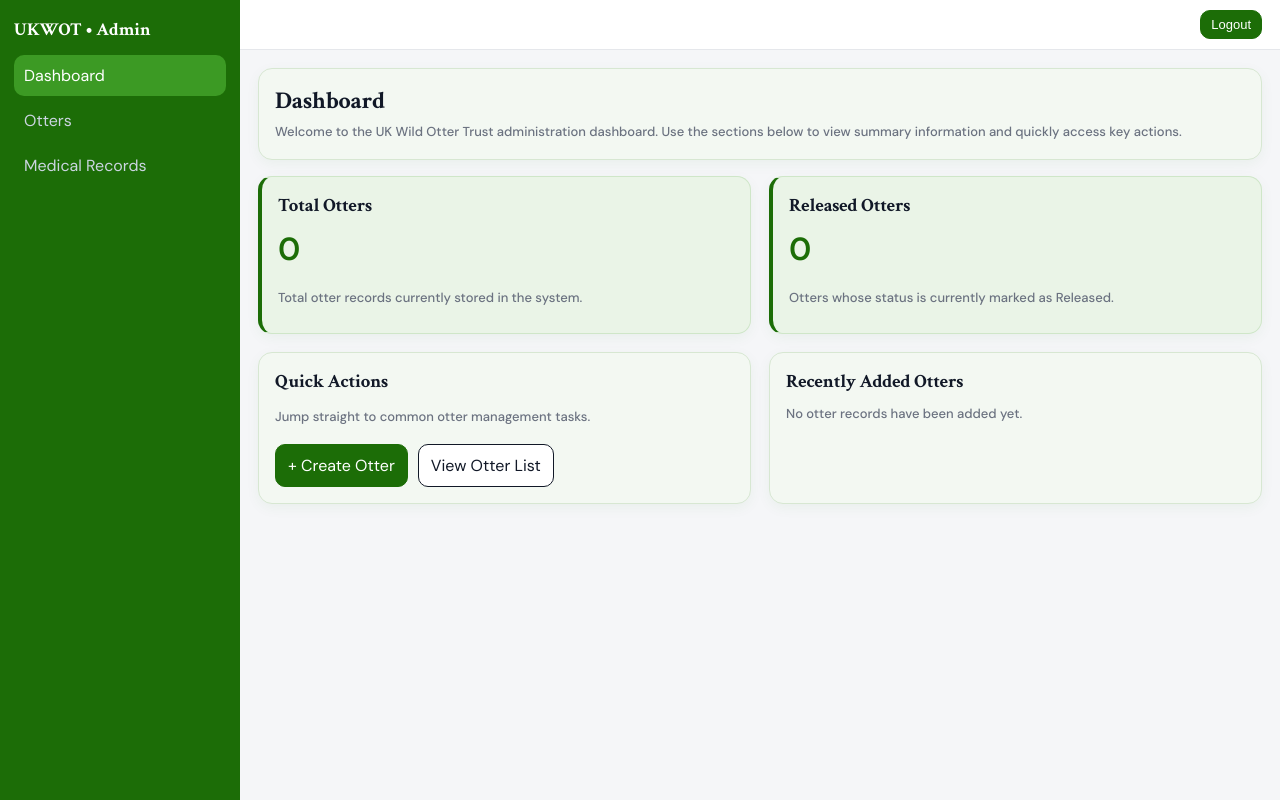
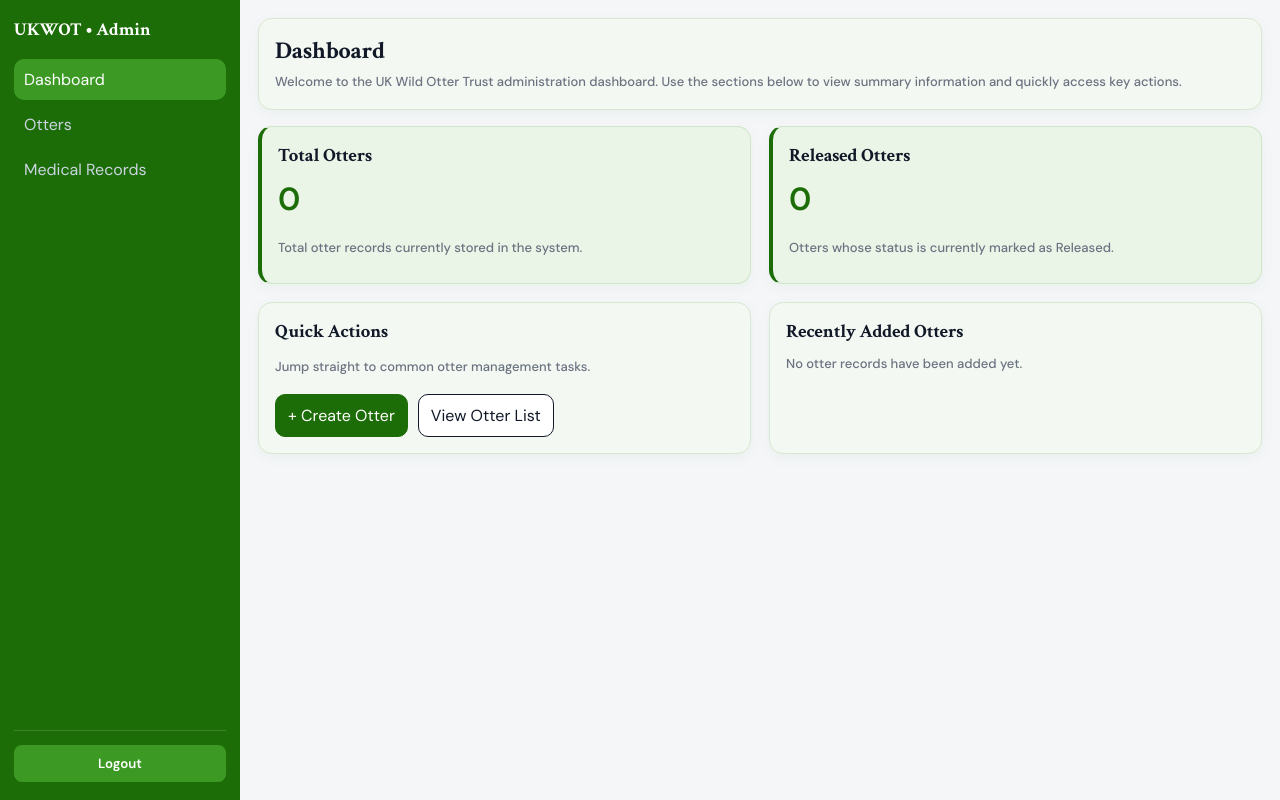
Before and after one commit to jddrtn/ukwot-app, a Django app: page /dashboard/ in a window 1280 px wide. Run offline with Django 5.2, Linux system fonts and the light colour scheme; the visitor is signed in with stand-in values (Sample User, id 1); data that the repository does not hold is empty.

Commit message:
Removed top bar and moved logout button to side nav

```diff
--- a/ukwot/static/css/base.css
+++ b/ukwot/static/css/base.css
@@ -46,8 +46,13 @@ p{
   background: var(--sidebar);
   color: #fff;
   padding: 18px 14px;
-  box-sizing: border-box;
-  flex-shrink: 0;
+
+  display:flex;
+  flex-direction:column;
+}
+
+.nav{
+  flex:1;
 }
 
 .brand{
@@ -71,6 +76,33 @@ p{
   color: #fff;
 }
 
+
+
+/* Sidebar footer logout area */
+
+.sidebar-footer{
+  margin-top: 30px;
+  padding-top: 14px;
+  border-top: 1px solid rgba(255,255,255,0.15);
+}
+
+/* Logout button */
+
+.sidebar-logout{
+  width: 100%;
+  background: #3C9A24;
+  border: none;
+  color: white;
+  padding: 10px;
+  border-radius: 8px;
+  cursor: pointer;
+  font-weight: 600;
+}
+
+.sidebar-logout:hover{
+  background: #4fb634;
+}
+
 /* ---------- Main content area ---------- */
 .content{
   flex: 1;
@@ -79,19 +111,11 @@ p{
   min-width: 0; /* Prevents overflow issues */
 }
 
-/* ---------- Topbar ---------- */
-.topbar{
-  display: flex;
-  align-items: center;
-  gap: 12px;
-  padding: 10px 18px;
-  background: var(--panel);
-  border-bottom: 1px solid var(--border);
-}
+
 
 /* ---------- Page wrapper ---------- */
 .page{
-  padding: 18px;
+  padding: 24px;
 }
 
 /* ---------- Card styles ---------- */
@@ -310,10 +334,6 @@ th a:hover{
     margin: 0;
   }
 
-  .topbar{
-    padding: 12px 14px;
-  }
-
   .page{
     padding: 14px;
   }
@@ -328,34 +348,30 @@ th a:hover{
   }
 }
 
-@media (max-width: 600px){
-  .page{
+@media (max-width: 600px) {
+  .page {
     padding: 10px;
   }
 
-  .card{
+  .card {
     padding: 12px;
   }
 
-  .mobile-stack{
+  .mobile-stack {
     flex-direction: column;
     align-items: stretch;
   }
 
-  .btn{
+  .btn {
     width: 100%;
     text-align: center;
   }
 
-  .sidebar{
+  .sidebar {
     padding: 12px;
   }
 
-  .brand{
+  .brand {
     margin-bottom: 10px;
   }
-
-  .topbar{
-    padding: 10px 12px;
-  }
 }
--- a/ukwot/static/css/layout.css
+++ b/ukwot/static/css/layout.css
@@ -12,6 +12,10 @@
   padding: 18px 14px;
   box-sizing: border-box;
   flex-shrink: 0;
+
+  /* Lets the logout section sit lower in the sidebar */
+  display: flex;
+  flex-direction: column;
 }
 
 .brand{
@@ -23,6 +27,7 @@
 
 .nav{
   display: block;
+  flex: 1; /* Pushes sidebar footer downward */
 }
 
 .nav a{
@@ -34,9 +39,42 @@
   margin: 4px 0;
 }
 
+.nav a:hover{
+  background: rgba(255,255,255,0.08);
+  color: #fff;
+}
+
 .nav a.active{
   background: var(--sidebar-active);
   color: #fff;
+}
+
+
+
+/* Sidebar footer area */
+.sidebar-footer{
+  margin-top: 30px;
+  padding-top: 14px;
+  border-top: 1px solid rgba(255, 255, 255, 0.15);
+}
+
+/* Sidebar logout button */
+.sidebar-logout{
+  width: 100%;
+  background: #3C9A24;
+  border: none;
+  color: #ffffff;
+  padding: 10px;
+  border-radius: 8px;
+  cursor: pointer;
+  font-weight: 600;
+  font-family: var(--font-body);
+  transition: background 0.2s ease;
+}
+
+/* Hover state */
+.sidebar-logout:hover{
+  background: #4fb634;
 }
 
 /* Main content area */
@@ -47,19 +85,17 @@
   min-width: 0;
 }
 
-/* Topbar */
-.topbar{
-  display: flex;
-  align-items: center;
-  gap: 12px;
-  padding: 10px 18px;
-  background: var(--panel);
-  border-bottom: 1px solid var(--border);
-}
-
 /* Page wrapper */
 .page{
   padding: 18px;
+}
+
+/* ---------- Dashboard grid layout ---------- */
+.dashboard-grid{
+  display: grid;
+  grid-template-columns: repeat(2, 1fr);
+  column-gap: 18px;
+  row-gap: 18px;
 }
 
 /* Responsive behaviour */
@@ -77,18 +113,23 @@
     display: flex;
     flex-wrap: wrap;
     gap: 8px;
+    flex: unset;
   }
 
   .nav a{
     margin: 0;
   }
 
-  .topbar{
-    padding: 12px 14px;
+  .page{
+    padding: 14px;
   }
 
-  .page{
-    padding: 14px;
+  .dashboard-grid{
+    grid-template-columns: 1fr;
+  }
+
+  .sidebar-footer{
+    margin-top: 16px;
   }
 }
 
@@ -104,27 +145,4 @@
   .brand{
     margin-bottom: 10px;
   }
-
-  .topbar{
-    padding: 10px 12px;
-  }
 }
-
-/* ---------- Dashboard grid layout ---------- */
-
-/* Dashboard grid layout */
-.dashboard-grid{
-  display: grid;
-  grid-template-columns: repeat(2, 1fr);
-
-  column-gap: 18px;
-  row-gap: 18px;   /* vertical spacing */
-}
-
-
-/* Responsive behaviour */
-@media (max-width: 900px){
-  .dashboard-grid{
-    grid-template-columns: 1fr;
-  }
-}
--- a/ukwot/templates/dashboard/base.html
+++ b/ukwot/templates/dashboard/base.html
@@ -5,7 +5,7 @@
   <!--
     Base dashboard layout
     - Used by all pages except login
-    - Sidebar navigation + topbar + space for the main content
+    - Sidebar navigation + main content area
   -->
   <meta charset="utf-8" />
   <meta name="viewport" content="width=device-width, initial-scale=1" />
@@ -56,28 +56,18 @@
         </a>
       </nav>
 
-      {# Add more links later #}
-      {# <a href="{% url 'species_list' %}" class="{% if active_page == 'species' %}active{% endif %}">Species</a> #}
-      {# <a href="{% url 'rescue_list' %}" class="{% if active_page == 'rescues' %}active{% endif %}">Rescue Cases</a> #}
-    </aside>
-
-    <!-- Main content -->
-    <main class="content">
-
- <header class="topbar">
-
-  <!-- Right side controls -->
-  <div style="margin-left:auto;">
-    <form method="post" action="{% url 'logout' %}" style="margin:0;">
+   <div class="sidebar-footer">
+  <form method="post" action="{% url 'logout' %}">
     {% csrf_token %}
-  <button class="btn primary small" type="submit">
+    <button type="submit" class="sidebar-logout">
       Logout
     </button>
   </form>
 </div>
+    </aside>
 
-</header>
-
+    <!-- Main content -->
+    <main class="content" aria-label="Main content">
       <section class="page">
         {# Show Django messages (success/error) after actions like delete #}
         {% if messages %}
@@ -92,8 +82,8 @@
 
         {% block content %}{% endblock %}
       </section>
+    </main>
 
-    </main>
   </div>
 
   <script>
```
Lines whose indentation alone changed are shown as unchanged.
